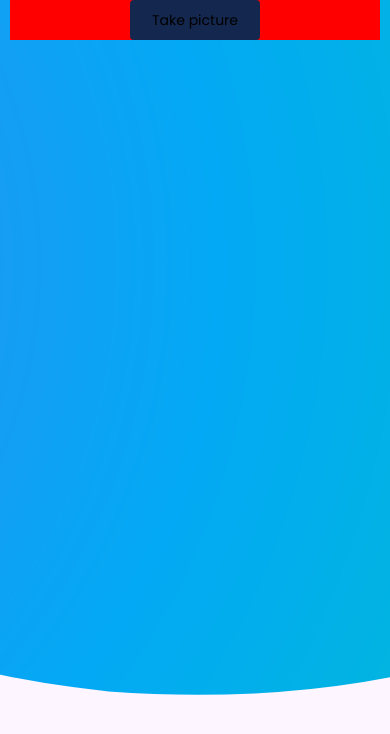
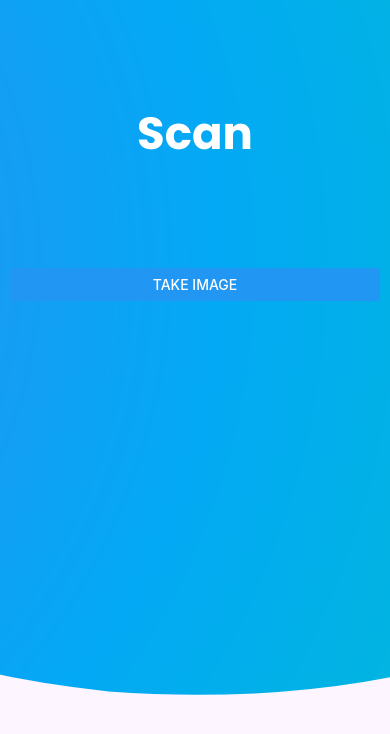
Before and after one commit to tonyykosseifyy/MetaMed, a React Native app: screen / in a window 390 px wide. Shown: the top 734 px of the page. Built offline with nearby package versions, Linux system fonts and the light colour scheme.

Commit message:
Added pick image and starting ocr request to google vision

```diff
--- a/Pages/QrCode.js
+++ b/Pages/QrCode.js
@@ -1,58 +1,86 @@
-import React, {useState} from 'react'
-import AppText from '../components/AppText'
+import axios from 'axios';
+import {useState} from 'react'
 import Background from '../components/Background'
-import { StyleSheet, Dimensions,  View, TouchableOpacity ,Text} from 'react-native'
-import { Camera } from 'expo-camera'
-import CameraComponent from "../components/Camera"
-let ScreenHeight = Dimensions.get("window").height;
+import { StyleSheet, Dimensions, Button, Image, View} from 'react-native'
+import * as ImagePicker from 'expo-image-picker';
+import AppText from '../components/AppText';
+
+const API_KEY = 'AIzaSyD2tR4AqjSrgyP8JCVJvMBTzRF35n_M0EU';
+const API_URL = `https://vision.googleapis.com/v1/images:annotate?key=${API_KEY}`;
+
+async function callGoogleVisionAsync(image) {
+  const body = {
+    requests: [
+      {
+        image: {
+          content: image,
+        },
+        features: [
+          {
+            type: 'LABEL_DETECTION',
+            maxResults: 1,
+          },
+        ],
+      },
+    ],
+  };
+
+  try{
+    console.log('HERE1')
+    const response = await axios.post(API_URL, body)
+    console.log(response.status)
+
+    return result.responses[0].labelAnnotations[0].description;
+  } catch(e) {
+    console.log('HERE!!')
+    console.log(e)
+  }
+}
+
+export default function QrCode() {
+
+  const [image, setImage] = useState(null);
+
+  const pickImage = async () => {
+    let permissionResult = await ImagePicker.requestCameraPermissionsAsync();
+    if (permissionResult.granted === false){
+      alert('Permission to access camera roll is required!');
+      return;
+    }
+    let result = await ImagePicker.launchCameraAsync({
+      mediaTypes: ImagePicker.MediaTypeOptions.All,
+      aspect: [4, 3],
+      quality: 1,
+      base64: true
+    });
+
+    if (!result.canceled) {
+      setImage(result.assets[0].uri);
+      console.log(await callGoogleVisionAsync(result.base64))
+  };
+}
 
 
-const QrCode = () => {
-  const [startCamera,setStartCamera] = React.useState(false)
-  const startCameraFunc = async () => {
-    const {status} = await Camera.requestCameraPermissionsAsync()
-    if(status === 'granted'){
-      setStartCamera(true)
-    } else{
-      Alert.alert("Access denied")
-    }}
+    return <Background>
+      <View style={styles.title_container}>
+        <AppText style={styles.title}>Scan</AppText>
+      </View>
 
-    if (startCamera) {
-      return (
-        <CameraComponent/>
-      )
-    } else {
-      return (
-        <Background>
-         <View style={styles.container}>
-           <TouchableOpacity onPress={startCameraFunc} style={styles.touchableOpacity}>
-             <AppText>Take picture</AppText>
-           </TouchableOpacity>
-         </View>
-         </Background>
-       )
-    }
+     <Button onPress={pickImage} title='Take image'/>
+
+
+    </Background>
+
 } ;
 
 const styles = StyleSheet.create({
-  container: {
-    flex: 1,
-    display: "flex",
-    alignItems: 'center',
-    justifyContent: 'center',
-    height: ScreenHeight,
-    backgroundColor: "red",
-
+  title_container: {
+    paddingVertical: 100,
   },
-  touchableOpacity: {
-    width: 130,
-    borderRadius: 4,
-    backgroundColor: '#14274e',
-    flexDirection: 'row',
-    justifyContent: 'center',
-    alignItems: 'center',
-    height: 40,
+  title: {
+    fontFamily: 'bold',
+    color: 'white',
+    textAlign: 'center',
+    fontSize: 45,
   }
 })
-
-export default QrCode ;
--- a/app.json
+++ b/app.json
@@ -18,16 +18,23 @@
       "**/*"
     ],
     "ios": {
-      "supportsTablet": true
+      "supportsTablet": true,
+      "bundleIdentifier": "com.selimellieh72.MetaMed"
     },
     "android": {
       "adaptiveIcon": {
         "foregroundImage": "./assets/adaptive-icon.png",
         "backgroundColor": "#FFFFFF"
-      }
+      },
+      "package": "com.selimellieh72.MetaMed"
     },
     "web": {
       "favicon": "./assets/favicon.png"
+    },
+    "extra": {
+      "eas": {
+        "projectId": "71637253-6cc7-4bc3-96a7-580a125a4c37"
+      }
     }
   }
 }
--- a/components/Camera.js
+++ b/components/Camera.js
@@ -1,7 +1,8 @@
 import React, { useState } from "react";
-import { View , TouchableOpacity } from 'react-native'
+import { View , TouchableOpacity , StyleSheet} from 'react-native'
+import AppText from './AppText'
 import { Camera } from 'expo-camera'
-import CameraPhoto from "./CameraPhoto";
+import CameraPhoto from "./CameraPhoto"
 
 let camera = Camera
 
@@ -14,21 +15,40 @@ const CameraComponent = () => {
         setPreviewVisible(true)
         setCapturedImage(photo)
     }
-    if (capturedImage) {
-        return (
-            <CameraPhoto photo={capturedImage} />
-        )
-    }
-    else {
+
+
       return (
         <Camera
-            style={{flex: 1,width:"100%"}}
           ref={(r) => {
             camera = r
           }}
+          style={styles.camera}
         >
           <View
-              style={{
+            style={
+              styles.camera_container
+            }
+          >
+          <View
+            style={styles.button_container}
+          >
+          <TouchableOpacity
+            onPress={__takePicture}
+            style={styles.button}
+          />
+        </View>
+      </View>
+  </Camera> )
+
+} ;
+
+const styles = StyleSheet.create({
+  camera:{
+    flex:1,
+    width: '100%',
+
+  },
+  camera_container: {
     position: 'absolute',
     bottom: 0,
     flexDirection: 'row',
@@ -36,29 +56,19 @@ const CameraComponent = () => {
     width: '100%',
     padding: 20,
     justifyContent: 'space-between'
-              }}
-            >
-            <View
-              style={{
+  },
+  button_container: {
     alignSelf: 'center',
     flex: 1,
     alignItems: 'center'
-            }}
-            >
-            <TouchableOpacity
-              onPress={__takePicture}
-              style={{
+  },
+  button: {
     width: 70,
     height: 70,
     bottom: 0,
     borderRadius: 50,
-              backgroundColor: '#fff'
-              }}
-            />
-          </View>
-        </View>
-    </Camera> )
+    backgroundColor: 'blue',
   }
-} ;
+})
 
 export default CameraComponent ;
--- a/components/CameraPhoto.js
+++ b/components/CameraPhoto.js
@@ -6,8 +6,11 @@ const CameraPhoto = ({photo}) => {
     console.log('Photo: ', photo)
     const [ result , setResult ] = useState();
     useEffect(() => {
-        const resultFromUri = async () => await MlkitOcr.detectFromUri(uri);
-        setResult(resultFromUri())
+        const fetch = async () => {
+          const response = await MlkitOcr.detectFromUri(photo.uri)
+          setResult(response)
+        }
+        fetch()
     },[])
     console.log(result)
     return (
--- a/package.json
+++ b/package.json
@@ -9,10 +9,13 @@
     "web": "expo start --web"
   },
   "dependencies": {
+    "axios": "^1.1.3",
     "expo": "~47.0.3",
     "expo-app-loading": "~2.1.1",
     "expo-camera": "^13.0.0",
+    "expo-dev-client": "~2.0.0",
     "expo-font": "~11.0.1",
+    "expo-image-picker": "~14.0.1",
     "expo-status-bar": "~1.4.2",
     "react": "18.1.0",
     "react-native": "0.70.5",
```
Also changed, not shown: eas.json (added, +18 -0 lines), 1 other file (tests, documents, lock files or other folders). Lines whose indentation alone changed are shown as unchanged.
